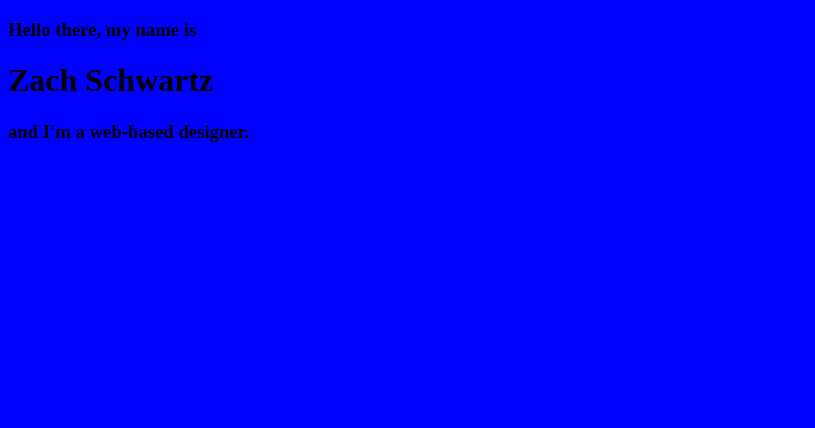
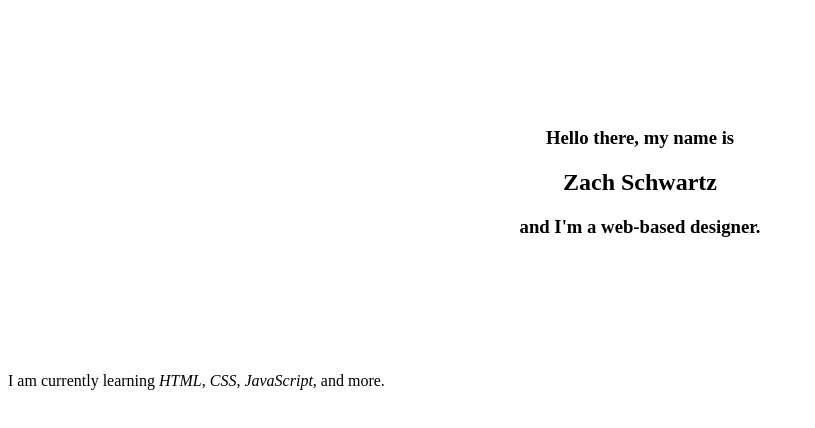
Before and after one commit to ZachatorCodes/my-personal-website, a plain HTML site: page index.html in a window 1280 px wide. Shown: the whole page, without its empty margins (0-815 px from the left). Drawn offline with Linux system fonts and the light colour scheme.

Commit message:
Added #introduction CSS rule, added more basic HTML layout

```diff
--- a/index.html
+++ b/index.html
@@ -5,10 +5,17 @@
         <title>My Personal Website</title>
     </head>
     <body>
-        <div id="introduction">
-            <h3>Hello there, my name is</h3>
-            <h1>Zach Schwartz</h1>
-            <h3>and I'm a web-based designer.</h3>
-        </div>
+        <section id="introduction">
+            <div>
+                <h3>Hello there, my name is</h3>
+                <h1>Zach Schwartz</h1>
+                <h3>and I'm a web-based designer.</h3>
+            </div>
+        </section>
+        <section id="main-content">
+            <div>
+                <p>I am currently learning <em>HTML</em>, <em>CSS</em>, <em>JavaScript</em>, and more.</p>
+            </div>
+        </section>
     </body>
 </html>
--- a/style.css
+++ b/style.css
@@ -1,3 +1,4 @@
-body {
-    background: blue;
+#introduction {
+    padding: 100px 0;
+    text-align: center;
 }
```
